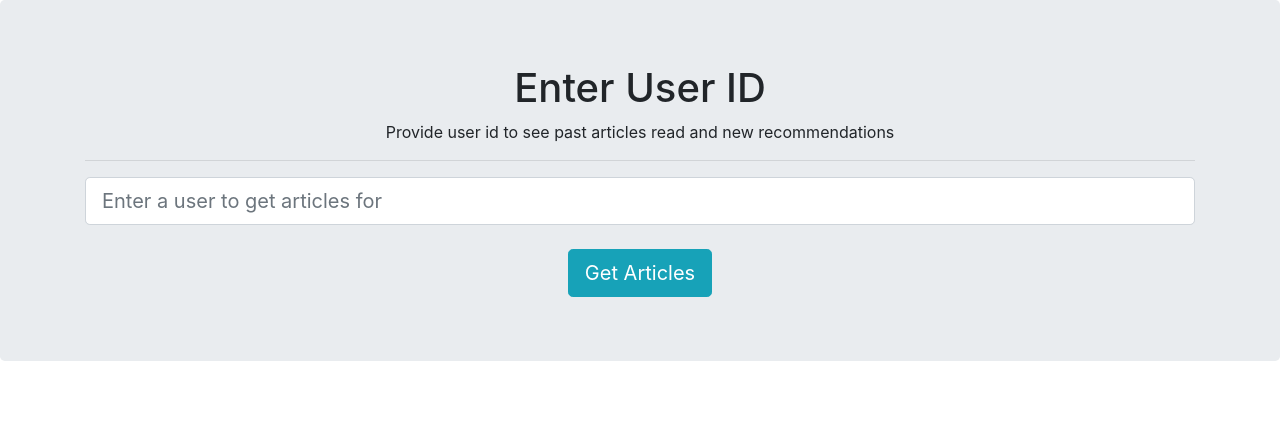
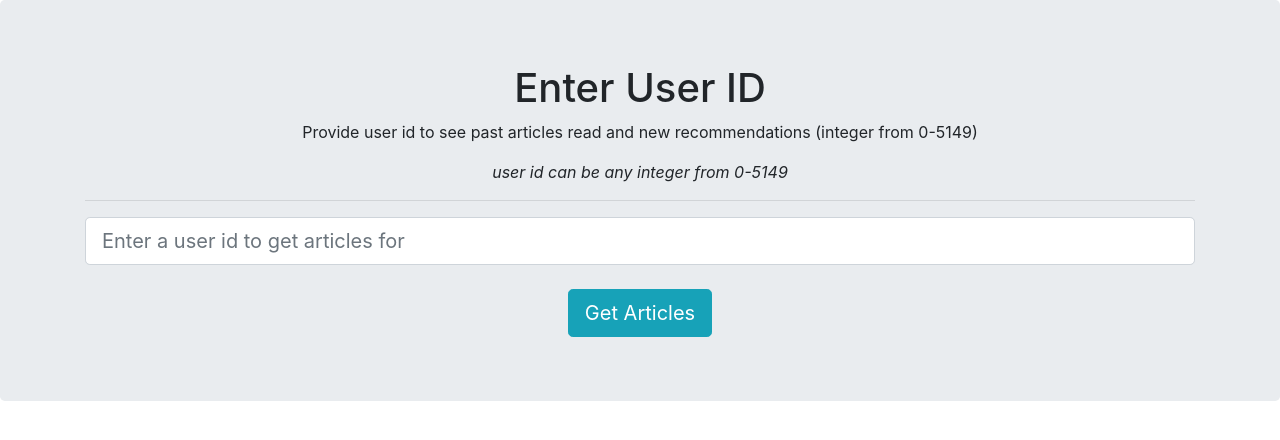
Before and after one commit to tristenwallace/IBM_article_recommender, a Flask app: page / in a window 1280 px wide. Shown: the part 56-496 px from the top of the page. Run offline with Flask 3, Linux system fonts and the light colour scheme; parts of the project's set-up code (start-up, migrations or seed data) failed here and were passed over; some libraries are stand-ins or nearby versions.

Commit message:
fix: Specify type of user id to submit

```diff
--- a/app/templates/base.html
+++ b/app/templates/base.html
@@ -28,13 +28,14 @@
             <div class="container">
                 {% block header %}
                 <h1 class="text-center">Enter User ID</h1>
-                <p class="text-center">Provide user id to see past articles read and new recommendations</p>
+                <p class="text-center">Provide user id to see past articles read and new recommendations (integer from 0-5149)</p>
+                <p class="text-center"><i>user id can be any integer from 0-5149</i></p>
                 <hr />
 
                 <div class="row">
                     <div class="col-lg-12 form-group-lg">
                         <form action="/go" method="get">
-                            <input type="text" class="form-control form-control-lg" name="query" placeholder="Enter a user to get articles for">
+                            <input type="text" class="form-control form-control-lg" name="query" placeholder="Enter a user id to get articles for">
                             <br>
                             <div class="text-center " ">
                                 <button type="submit" class="btn btn-lg btn-info">Get Articles</button>
```
Also changed, not shown: 1 other file.
